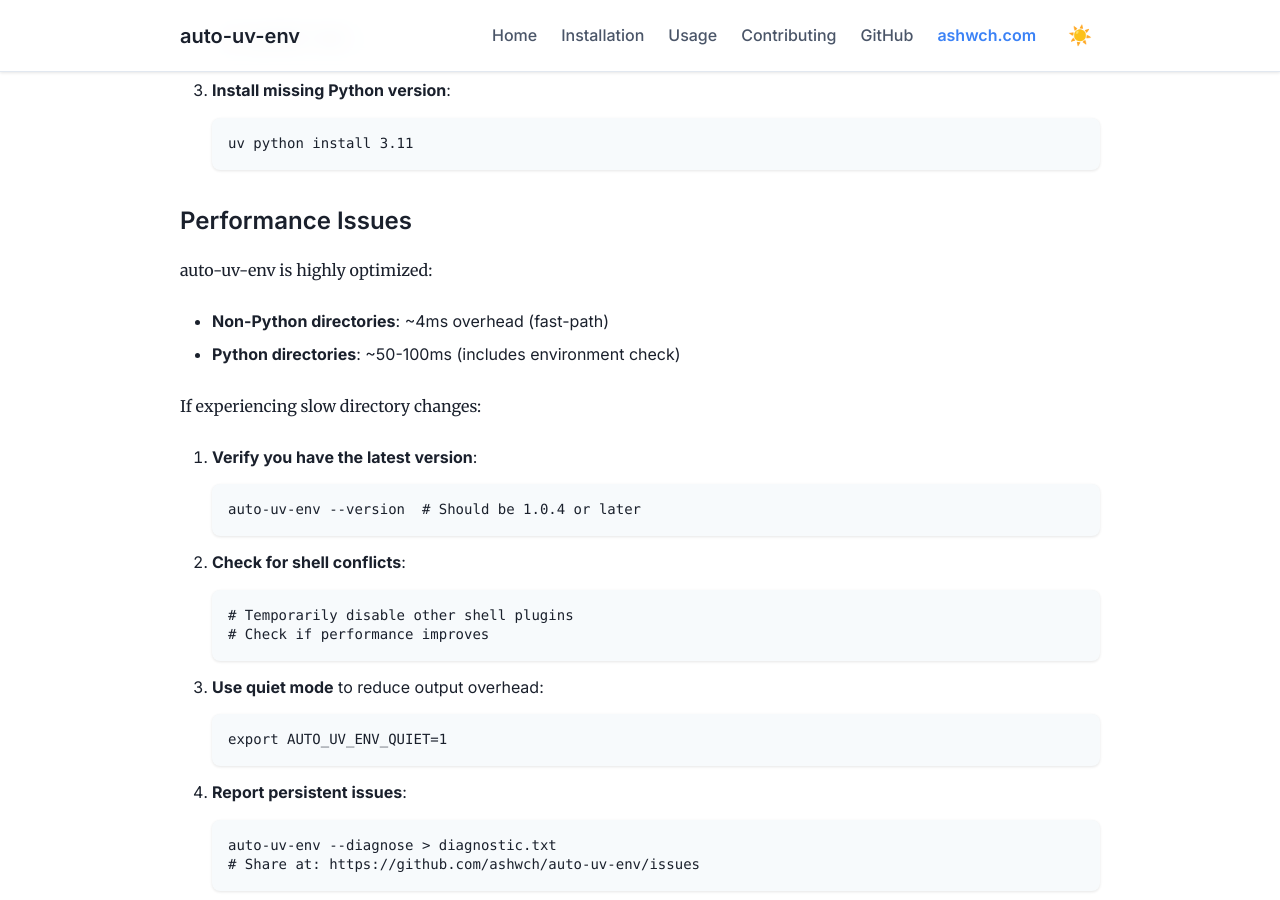
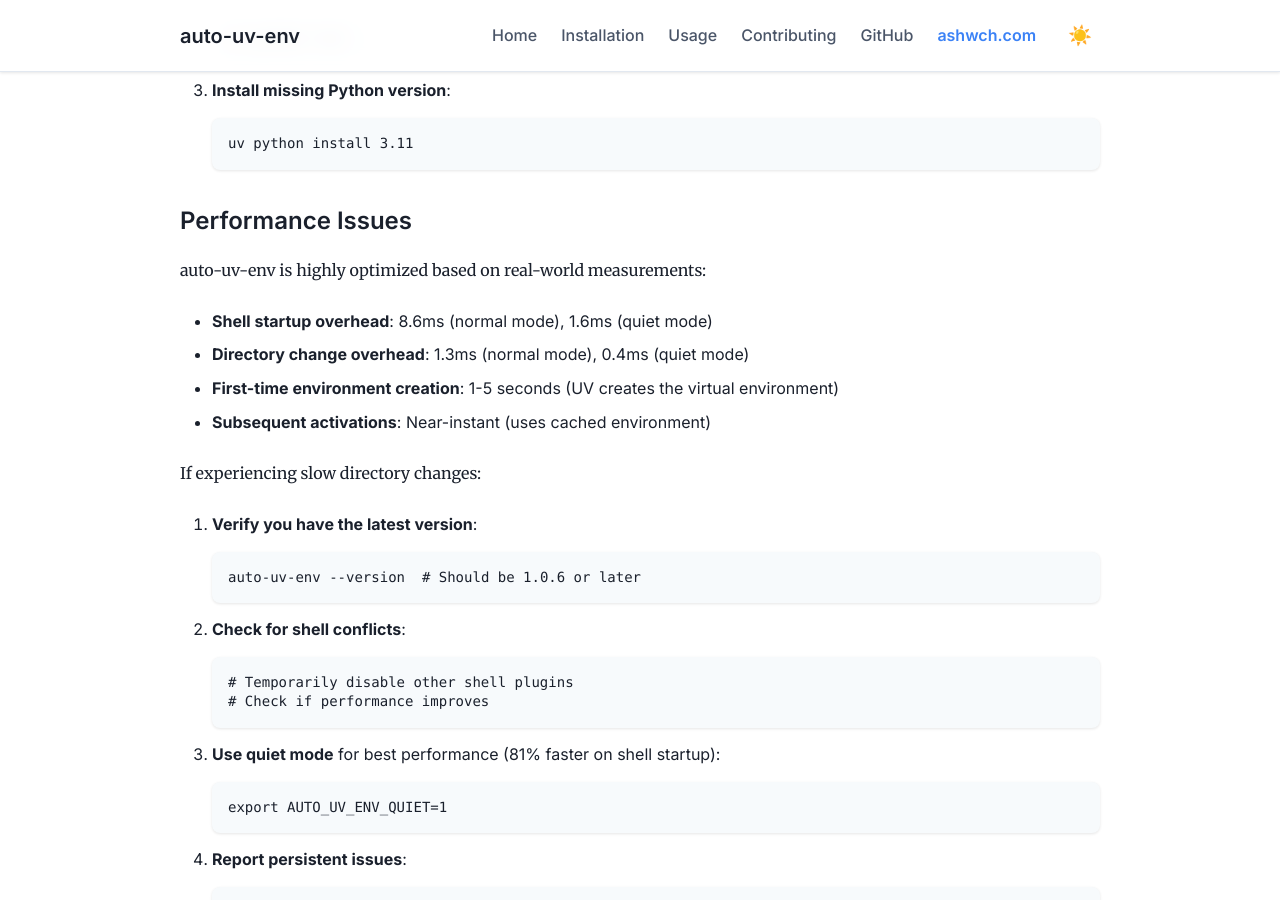
Before and after one commit to ashwch/auto-uv-env, a Jekyll site: the page built from docs/usage.md, in a window 1280 px wide and 900 px high, scrolled down 4452 px. Built offline with Jekyll 4.4.1, drawn with Linux system fonts in a browser that asks for light colours.

Commit message:
docs: Update documentation with realistic performance metrics
- Update index.md with measured performance values from v1.0.6
- Update usage.md performance troubleshooting section with actual metrics
- Replace vague "~4ms" and "~50-100ms" claims with real measurements
- Emphasize quiet mode's 81% performance improvement
- Update version references to 1.0.6

Consistent with README updates, all performance claims are now based on actual measurements.

````diff
--- a/docs/usage.md
+++ b/docs/usage.md
@@ -199,15 +199,17 @@ python -m ipykernel install --user --name=myproject
 
 ### Performance Issues
 
-auto-uv-env is highly optimized:
-- **Non-Python directories**: ~4ms overhead (fast-path)
-- **Python directories**: ~50-100ms (includes environment check)
+auto-uv-env is highly optimized based on real-world measurements:
+- **Shell startup overhead**: 8.6ms (normal mode), 1.6ms (quiet mode)
+- **Directory change overhead**: 1.3ms (normal mode), 0.4ms (quiet mode)
+- **First-time environment creation**: 1-5 seconds (UV creates the virtual environment)
+- **Subsequent activations**: Near-instant (uses cached environment)
 
 If experiencing slow directory changes:
 
 1. **Verify you have the latest version**:
    ```bash
-   auto-uv-env --version  # Should be 1.0.4 or later
+   auto-uv-env --version  # Should be 1.0.6 or later
    ```
 
 2. **Check for shell conflicts**:
@@ -216,7 +218,7 @@ If experiencing slow directory changes:
    # Check if performance improves
    ```
 
-3. **Use quiet mode** to reduce output overhead:
+3. **Use quiet mode** for best performance (81% faster on shell startup):
    ```bash
    export AUTO_UV_ENV_QUIET=1
    ```
````
Also changed, not shown: docs/index.md (+6 -4 lines).
